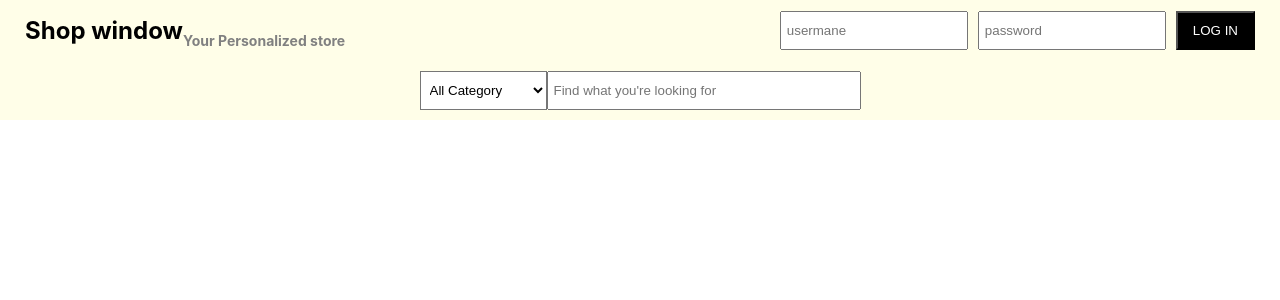
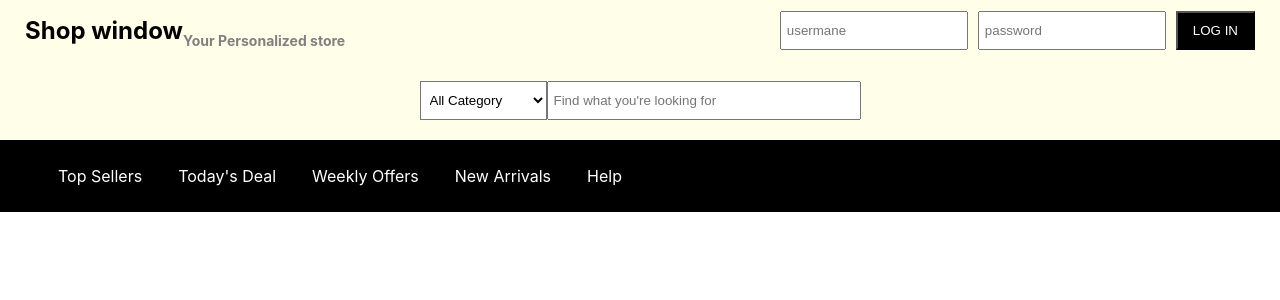
Before and after one commit to jungRoit/shop-window, a React (Create React App) app: page / in a window 1280 px wide. Shown: the top 300 px of the page. Built offline with nearby package versions, Linux system fonts and the light colour scheme.

Commit message:
SW-003 navbar component added

```diff
--- /dev/null
+++ b/src/app/components/Navbar/Navbar.js
@@ -0,0 +1,24 @@
+import React from 'react';
+import './style.css';
+
+export default class Navbar extends React.Component {
+  constructor(props) {
+    super(props);
+    this.state = {};
+  }
+  render() {
+    return (
+      <div className='navbar'>
+        <ul className='nav-list'>
+          {this.props.navList.map(item => {
+            return (
+              <a href='#'>
+                <li className='nav-item'>{item}</li>
+              </a>
+            );
+          })}
+        </ul>
+      </div>
+    );
+  }
+}
--- /dev/null
+++ b/src/app/components/Navbar/index.js
@@ -0,0 +1,2 @@
+import Navbar from './Navbar';
+export default Navbar;
--- /dev/null
+++ b/src/app/components/Navbar/style.css
@@ -0,0 +1,30 @@
+.navbar {
+  display: flex;
+  flex: 1;
+}
+
+.nav-list {
+  display: flex;
+  flex: 1;
+  flex-direction: row;
+  justify-content: space-around;
+}
+
+.nav-list a {
+  padding: 0;
+  text-decoration: none;
+}
+
+.nav-list a:hover {
+  border: 1px solid gray;
+  border-radius: 5%;
+}
+
+.nav-item {
+  display: flex;
+  flex: 1;
+  list-style-type: none;
+  text-decoration: none;
+  color: white;
+  padding: 10px;
+}
--- a/src/app/views/Home/Home.js
+++ b/src/app/views/Home/Home.js
@@ -1,5 +1,7 @@
 import React from 'react';
 import './style.css';
+
+import Navbar from '../../components/Navbar';
 
 export default class Home extends React.Component {
   constructor(props) {
@@ -44,7 +46,18 @@ export default class Home extends React.Component {
             />
           </div>
         </div>
-        <div className='header-bottom' />
+        <div className='header-bottom'>
+          <Navbar
+            navList={[
+              'Top Sellers',
+              "Today's Deal",
+              'Weekly Offers',
+              'New Arrivals',
+              'Help'
+            ]}
+          />
+          <div className='details' />
+        </div>
       </div>
     );
   }
--- a/src/app/views/Home/style.css
+++ b/src/app/views/Home/style.css
@@ -55,7 +55,7 @@
   justify-content: center;
   align-items: center;
   flex-direction: row;
-  padding: 10px 0;
+  padding: 20px 0;
 }
 
 .search-categorySelector {
@@ -63,10 +63,20 @@
   background-color: white;
 }
 
-.search-box {
-}
-
 .search-input {
   width: 300px;
   padding: 10px 5px;
 }
+
+/* navbar */
+.header-bottom {
+  display: flex;
+  flex: 1;
+  flex-direction: row;
+  background-color: black;
+}
+
+.details {
+  display: flex;
+  flex: 1;
+}
```
